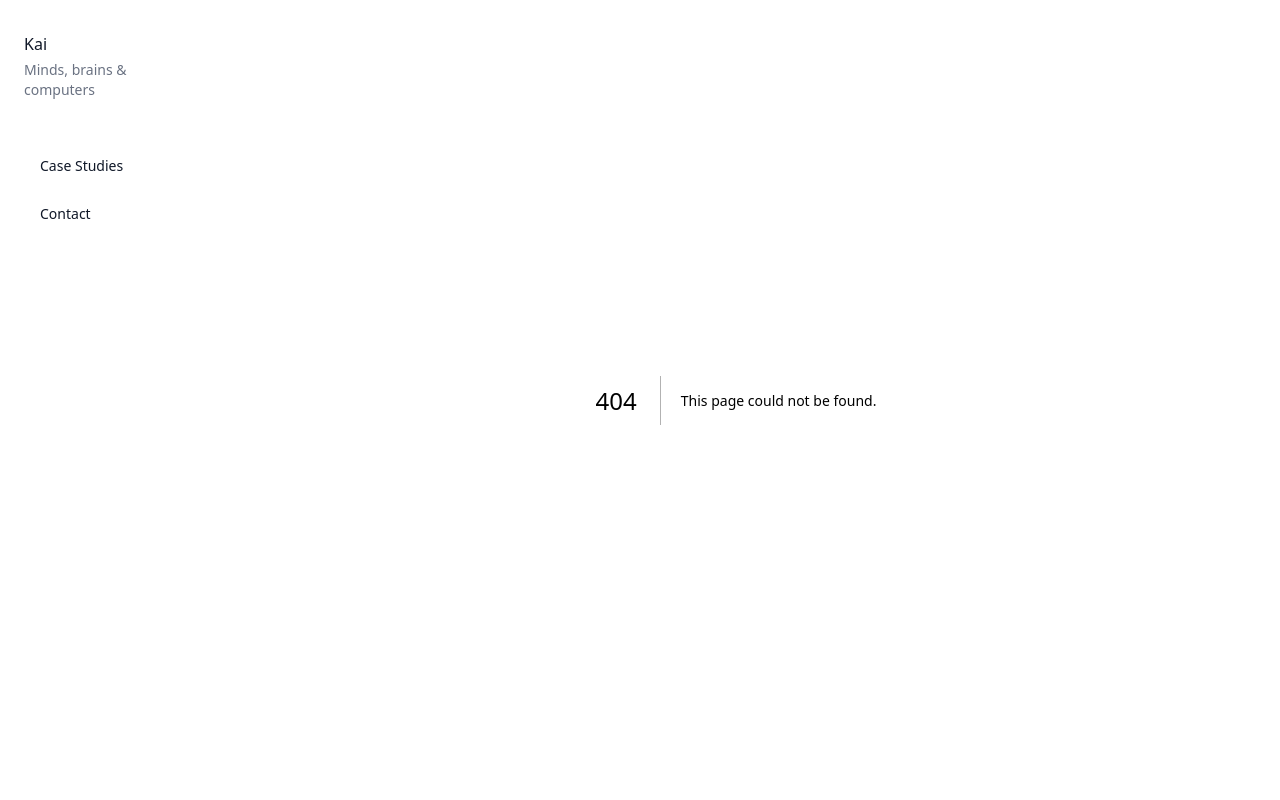
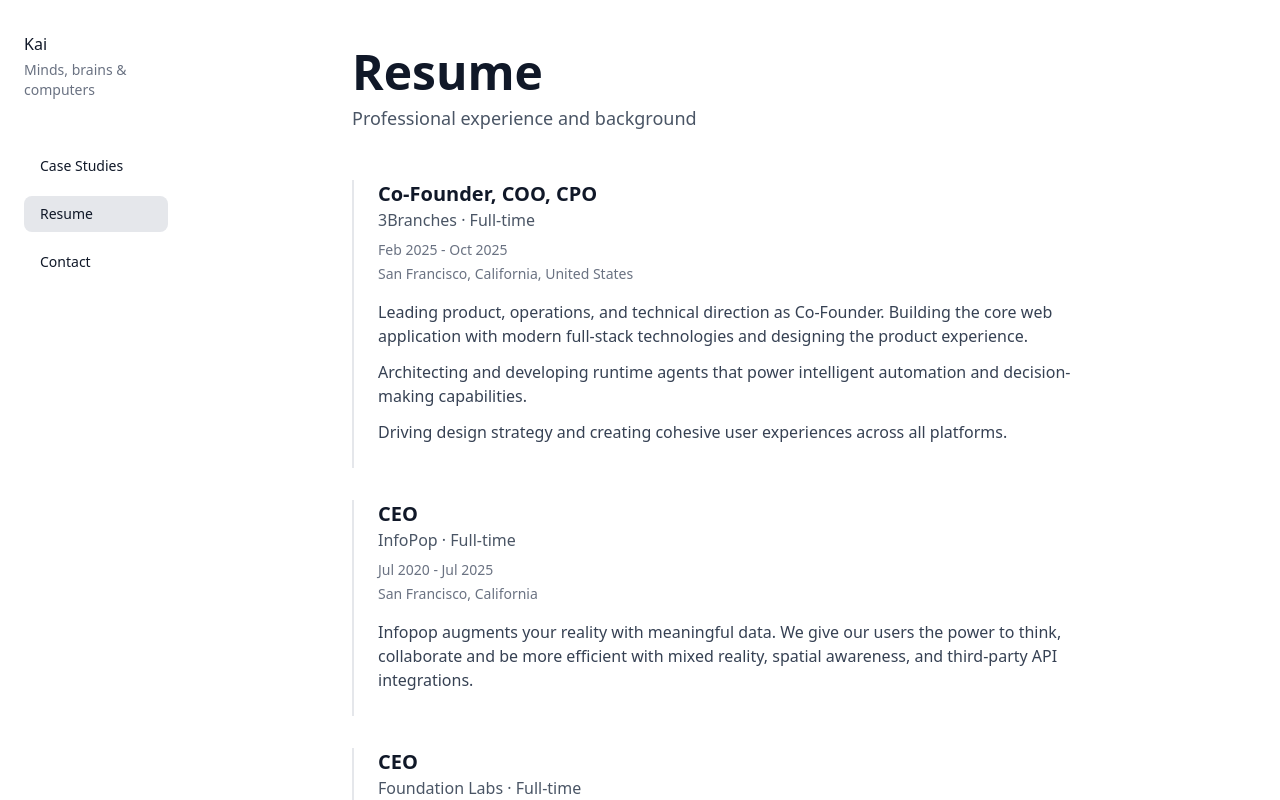
Before and after one commit to kaifaust/kaifaust-web, a Next.js app: page /resume in a window 1280 px wide. Before the commit this address had no page. Shown: the top 800 px of the page. Built offline with nearby package versions, Linux system fonts and the light colour scheme.

Commit message:
Add resume

```diff
--- /dev/null
+++ b/src/app/resume/page.tsx
@@ -0,0 +1,140 @@
+import type { Metadata } from "next";
+
+export const metadata: Metadata = {
+  title: "Resume",
+  description: "Kai Faust's professional resume and experience",
+};
+
+interface Experience {
+  company: string;
+  logo?: string;
+  title: string;
+  type: string;
+  duration: string;
+  location?: string;
+  description: string | string[];
+  url?: string;
+}
+
+const experiences: Experience[] = [
+  {
+    company: "3Branches",
+    logo: "/3branches-logo.svg",
+    title: "Co-Founder, COO, CPO",
+    type: "Full-time",
+    duration: "Feb 2025 - Oct 2025",
+    location: "San Francisco, California, United States",
+    description: [
+      "Leading product, operations, and technical direction as Co-Founder. Building the core web application with modern full-stack technologies and designing the product experience.",
+      "Architecting and developing runtime agents that power intelligent automation and decision-making capabilities.",
+      "Driving design strategy and creating cohesive user experiences across all platforms.",
+    ],
+  },
+  {
+    company: "InfoPop",
+    logo: "/infopop-logo.svg",
+    title: "CEO",
+    type: "Full-time",
+    duration: "Jul 2020 - Jul 2025",
+    location: "San Francisco, California",
+    description: [
+      "Infopop augments your reality with meaningful data. We give our users the power to think, collaborate and be more efficient with mixed reality, spatial awareness, and third-party API integrations.",
+    ],
+    url: "https://apps.apple.com/us/app/infopop/id1530246692",
+  },
+  {
+    company: "Foundation Labs",
+    title: "CEO",
+    type: "Full-time",
+    duration: "Apr 2019 - Mar 2021",
+    location: "San Francisco",
+    description:
+      "Foundation Labs is an award-winning product development agency and avid open source software contributor. They specialize in performance, reliability, usability, and security. Their CEO, Kai Faust, is a digital product expert with a 9-year history in product development. He works with stakeholders to convert broad vision into actionable objectives. He is a developer who builds company-defining products, an operator who recruits and manages good people, and a long-term strategic thinker.",
+  },
+  {
+    company: "October",
+    logo: "/october-logo.svg",
+    title: "Chief Product Officer",
+    type: "Full-time",
+    duration: "Apr 2017 - Apr 2019",
+    location: "Menlo Park, CA",
+    description: [
+      "I worked on an ambitious venture-backed social network that made a big splash at the end of 2018.",
+      "It was a classic startup story. We were agile and iterated rapidly. It was an intense environment. We would spend hours in design sessions working on innovations in the user experience. We conceptualized, designed, and built a product that was incredibly well-received by its users.",
+      "I led the ideation, design, technical development, and launch of innovative products, and I established shared vision across the company by building consensus on priorities leading to product execution.",
+    ],
+    url: "https://www.producthunt.com/posts/october-2",
+  },
+  {
+    company: "FullStack Labs",
+    logo: "/fullstack-labs-logo.svg",
+    title: "Head of Design",
+    type: "Full-time",
+    duration: "Nov 2015 - Mar 2017",
+    location: "Sacramento, California",
+    description: [
+      "Joined as the first employee at Sacramento's most successful software consultancy.",
+      "Authored an advanced MIT-licensed SCSS framework for fast and scalable UI development, successfully integrated into over 5 client projects: https://github.com/kaifaust/fullstack-ui",
+      "Supported over 12 engineers as the design lead.",
+      "Refactored complex CSS into simpler, easier to understand code that made onboarding new developers faster at Uber uChat: https://eng.uber.com/uchat/",
+    ],
+    url: "https://fullstacklabs.co",
+  },
+];
+
+export default function Resume() {
+  return (
+    <div className="min-h-screen">
+      <div className="px-8 py-8 md:px-12 md:py-12 lg:px-16 max-w-4xl mx-auto">
+        {/* Header */}
+        <div className="mb-12">
+          <h1 className="text-4xl md:text-5xl font-bold text-gray-900 dark:text-white mb-2">
+            Resume
+          </h1>
+          <p className="text-lg text-gray-600 dark:text-gray-400">
+            Professional experience and background
+          </p>
+        </div>
+
+        {/* Experience Section */}
+        <div className="space-y-8">
+          {experiences.map((exp, index) => (
+            <div
+              key={index}
+              className="border-l-2 border-gray-200 dark:border-gray-800 pl-6 pb-6 last:pb-0"
+            >
+              {/* Company and Title */}
+              <div className="flex items-start justify-between mb-2 flex-wrap gap-2">
+                <div>
+                  <h2 className="text-xl font-semibold text-gray-900 dark:text-white">
+                    {exp.title}
+                  </h2>
+                  <p className="text-gray-600 dark:text-gray-400">
+                    {exp.company} · {exp.type}
+                  </p>
+                </div>
+              </div>
+
+              {/* Duration and Location */}
+              <div className="flex flex-col gap-1 mb-4 text-sm text-gray-500 dark:text-gray-500">
+                <p>{exp.duration}</p>
+                {exp.location && <p>{exp.location}</p>}
+              </div>
+
+              {/* Description */}
+              <div className="text-gray-700 dark:text-gray-300 space-y-3">
+                {typeof exp.description === "string" ? (
+                  exp.description && <p>{exp.description}</p>
+                ) : (
+                  exp.description.map((paragraph, pIndex) => (
+                    <p key={pIndex}>{paragraph}</p>
+                  ))
+                )}
+              </div>
+            </div>
+          ))}
+        </div>
+      </div>
+    </div>
+  );
+}
--- a/src/components/Navigation.tsx
+++ b/src/components/Navigation.tsx
@@ -7,6 +7,7 @@ import SiteHeader from "./SiteHeader";
 
 const navigationItems = [
   { name: "Case Studies", href: "/" },
+  { name: "Resume", href: "/resume" },
   { name: "Contact", href: "/contact" },
 ];
 
```
